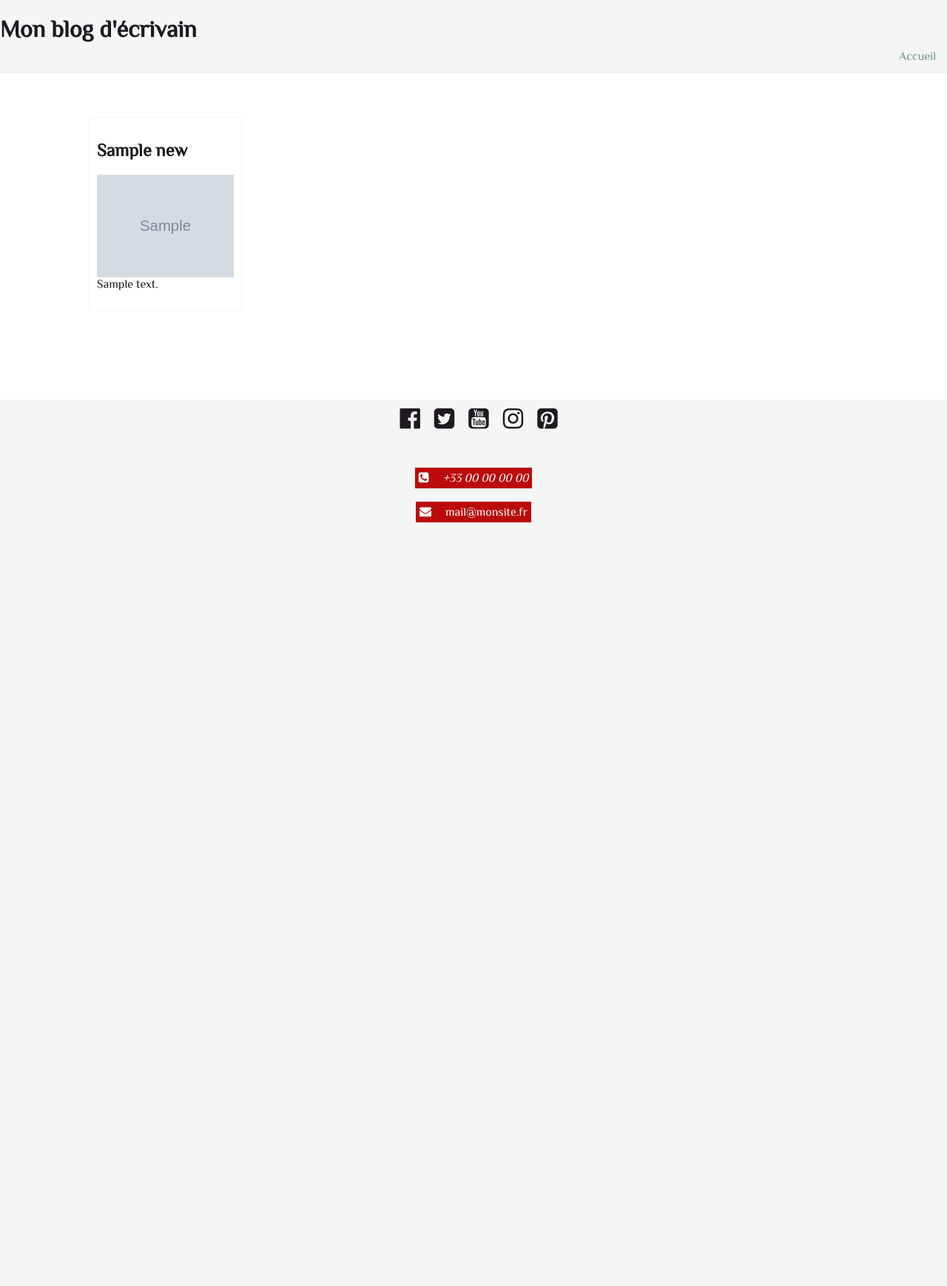
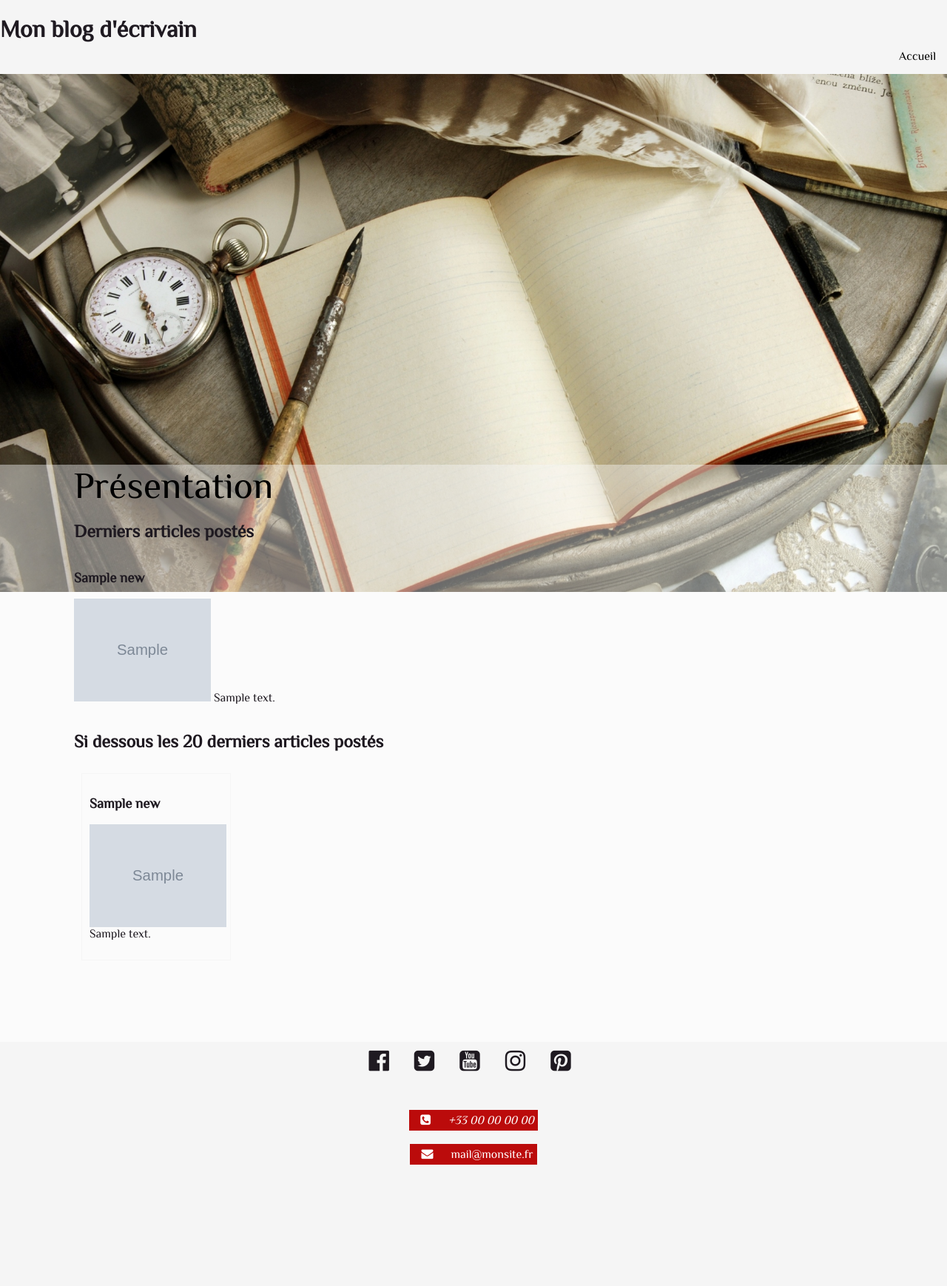
Before and after one commit to ljamel/parcour4, a PHP site: page /Sources_TP_App/ in a window 1280 px wide. Shown: the whole page at 74% size. Before the commit the page ends 706 px from the top, so only its background shows below. Run offline with PHP 8.4, Linux system fonts and the light colour scheme; tables that the repository leaves empty or names only in its code hold one stand-in row (values such as "Sample post"); grey boxes marked "Sample" are stand-in pictures.

Commit message:
Amélioration du design et sécurisation du script

```diff
--- a/tp-app-poo/App/Backend/Modules/News/Views/index.php
+++ b/tp-app-poo/App/Backend/Modules/News/Views/index.php
@@ -1,11 +1,11 @@
-<p style="text-align: center">Il y a actuellement <?= $nombreNews ?> articles. En voici la liste :</p>
+<p style="text-align: center; width:1800px;">Il y a actuellement <?= $nombreNews ?> articles. En voici la liste :</p>
 
 <table>
-  <tr><th>Auteur</th><th>Titre</th><th>Date d'ajout</th><th>Dernière modification</th><th>Action</th></tr>
+  <tr><th class="none">Auteur</th><th>Titre</th><th>Date d'ajout</th><th class="none">Dernière modification</th><th>Action</th></tr>
 <?php
 foreach ($listeNews as $news)
 {
-  echo '<tr><td>', $news['auteur'], '</td><td>', $news['titre'], '</td><td>le ', $news['dateAjout']->format('d/m/Y à H\hi'), '</td><td>', ($news['dateAjout'] == $news['dateModif'] ? '-' : 'le '.$news['dateModif']->format('d/m/Y à H\hi')), '</td><td><a href="news-update-', $news['id'], '.html"><img src="/images/update.png" alt="Modifier" /></a> <a href="news-delete-', $news['id'], '.html"><img src="/images/delete.png" alt="Supprimer" /></a></td></tr>', "\n";
+  echo '<tr><td class="none">', $news['auteur'], '</td><td>', $news['titre'], '</td><td>le ', $news['dateAjout']->format('d/m/Y à H\hi'), '</td><td class="none">', ($news['dateAjout'] == $news['dateModif'] ? '-' : 'le '.$news['dateModif']->format('d/m/Y à H\hi')), '</td><td><a href="news-update-', $news['id'], '.html"> <i class="fa fa-pencil-square-o fa-2x" aria-hidden="true"></i> </a> <a href="news-delete-', $news['id'], '.html"> <i class="fa fa-trash-o fa-2x" aria-hidden="true"></i></a></td></tr>', "\n";
 }
 ?>
 </table>
--- a/tp-app-poo/App/Backend/Templates/layout.php
+++ b/tp-app-poo/App/Backend/Templates/layout.php
@@ -1 +1,2 @@
-<?php require __DIR__.'/../../Frontend/Templates/layout.php';
+<?php require __DIR__.'/../../Frontend/Templates/layout.php'; ?>
+<style type="text/css"> #main{margin-top:170px; }</style>
--- a/tp-app-poo/App/Frontend/Config/app.xml
+++ b/tp-app-poo/App/Frontend/Config/app.xml
@@ -1,5 +1,7 @@
 <?xml version="1.0" encoding="utf-8" ?>
 <definitions>
   <define var="nombre_news" value="20" />
+  <define var="pre_news" value="1" />
+  <define var="first_news" value="2" />
   <define var="nombre_caracteres" value="500" />
 </definitions>
--- a/tp-app-poo/App/Frontend/Modules/News/NewsController.php
+++ b/tp-app-poo/App/Frontend/Modules/News/NewsController.php
@@ -12,6 +12,8 @@ class NewsController extends BackController
   public function executeIndex(HTTPRequest $request)
   {
     $nombreNews = $this->app->config()->get('nombre_news');
+    $maNews = $this->app->config()->get('first_news');
+    $preNews = $this->app->config()->get('pre_news');
     $nombreCaracteres = $this->app->config()->get('nombre_caracteres');
 
     // On ajoute une définition pour le titre.
@@ -21,7 +23,10 @@ class NewsController extends BackController
     $manager = $this->managers->getManagerOf('News');
 
     $listeNews = $manager->getList(0, $nombreNews);
+    $firstNews = $manager->getList(0, $maNews);
+    $preNews = $manager->getList(0, $preNews);
 
+	// Compte le nombre de caractères de chaque poste
     foreach ($listeNews as $news)
     {
       if (strlen($news->contenu()) > $nombreCaracteres)
@@ -35,6 +40,8 @@ class NewsController extends BackController
 
     // On ajoute la variable $listeNews à la vue.
     $this->page->addVar('listeNews', $listeNews);
+    $this->page->addVar('firstNews', $firstNews);
+    $this->page->addVar('preNews', $preNews);
   }
 
   public function executeShow(HTTPRequest $request)
--- a/tp-app-poo/App/Frontend/Modules/News/Views/index.php
+++ b/tp-app-poo/App/Frontend/Modules/News/Views/index.php
@@ -1,13 +1,47 @@
+<style type="text/css"> /* Pour que le style soit afficher uniquement sur la page index PS;essayer de trouver une autre solution */
+body {
+	background-image: url(http://localhost/Sources_TP_App/tp-app-poo/Web/images/index.jpg);
+	background-repeat: no-repeat;
+	background-size: cover;
+}
+#content-wrap {
+	background-color: rgba(245, 245, 245, 0.43);
+}
+
+</style>
+<div class="titrePresentation">Présentation</div>
 <?php
-foreach ($listeNews as $news)
+foreach ($preNews as $key => $news)
+{
+	if($key == 1) {
+?>
+	<div id="presentation">
+		<h3>
+			<a href="news-<?= $news['id'] ?>.html">
+				<h1><?= $news['titre'] ?></h1>
+			</a>
+		</h3>
+
+		<p>
+			<img src="<?= $news['image'] ?>" alt="<?= $news['titre'] ?>">
+			<?= nl2br($news['contenu']) ?>
+		</p>
+	</div>
+	<?php
+		         }
+}
+?>
+<h2>Derniers articles postés</h2>
+<?php
+foreach ($firstNews as $news)
 {
 ?>
-	<div id="article">
-		<h2>
+	<div id="presentation">
+		<h3>
 			<a href="news-<?= $news['id'] ?>.html">
 				<?= $news['titre'] ?>
 			</a>
-		</h2>
+		</h3>
 
 		<p>
 			<img src="<?= $news['image'] ?>" alt="<?= $news['titre'] ?>">
@@ -16,3 +50,23 @@ foreach ($listeNews as $news)
 	</div>
 	<?php
 }
+?>
+<h2>Si dessous les 20 derniers articles postés</h2><br />
+<?php
+foreach ($listeNews as $news)
+{
+?>
+	<div id="article">
+		<h3>
+			<a href="news-<?= $news['id'] ?>.html">
+				<?= $news['titre'] ?>
+			</a>
+		</h3>
+
+		<p>
+			<img src="<?= $news['image'] ?>" alt="<?= $news['titre'] ?>">
+			<?= nl2br($news['contenu']) ?>
+		</p>
+	</div>
+	<?php
+}
--- a/tp-app-poo/App/Frontend/Modules/News/Views/show.php
+++ b/tp-app-poo/App/Frontend/Modules/News/Views/show.php
@@ -6,7 +6,7 @@
 		<?= $news['titre'] ?>
 	</h2>
 	<p>
-		<img src="<?= nl2br($news['image']) ?>" alt="<?= $news['titre'] ?>">
+		<img src="<?= $news['image'] ?>" alt="<?= $news['titre'] ?>">
 		<?= nl2br($news['contenu']) ?>
 	</p>
 </div>
--- a/tp-app-poo/Web/css/plume.css
+++ b/tp-app-poo/Web/css/plume.css
@@ -1,76 +1,150 @@
 body {
 	height: 300px;
 	font-family: 'Philosopher', sans-serif;
-	color:#1F1A21;
-	margin:0px;
+	color: #1F1A21;
+	margin: 0px;
 }
+
 #menu-header {
-	position:fixed;
-	top:0px;
-	left:0px;
-	right:0px;
+	position: fixed;
+	top: 0px;
+	left: 0px;
+	right: 0px;
 	height: 100px;
 	background-color: #f5f5f5;
 }
+
 #menu-header-scrollBas {
-	display:none;
-	position:fixed;
-	top:0px;
-	left:0px;
-	right:0px;
+	display: none;
+	position: fixed;
+	top: 0px;
+	left: 0px;
+	right: 0px;
 	height: 41px;
-	background-color: rgba(245, 245, 245, 0.51);
+	background-color: rgba(245, 245, 245, 0.43);
 }
+
 h1 {
 	margin-bottom: 0px;
+}
+
+h2 {
+	width: 1850px;
 }
 
 a {
 	text-decoration: none;
 	color: #1f1a21;
 }
-ul	{
+
+ul {
 	list-style: none;
-	text-align:right;
-	margin:10px;
-}
-li {
-	display:inline;
-	margin:5px;
-}
-li a {
-	color: #699390;
-}
-li a:hover {
-	color:black;
-	border-bottom: solid 1px #1F1A21;
-	padding:14px 0px;
+	text-align: right;
+	margin: 10px;
 }
 
+li {
+	display: inline;
+	margin: 5px;
+}
+
+li a {
+	color: black;
+}
+
+li a:hover {
+	color: black;
+	border-bottom: solid 2px #1F1A21;
+	padding: 13px 0px;
+}
+
+
 /* section body */
-#main { /* penser a aligner le contenue et ajouté du design */
-	display:flex;
+
+#main {
+	/* penser a aligner le contenue et ajouté du design */
+	display: flex;
 	flex-wrap: wrap;
-	margin:100px;
-	margin-top:120px;
+	margin: 100px;
+	margin-top: 350px;
 }
+
+
+#presentation {
+	width: 1850px;
+}
+.titrePresentation {
+	color:black;
+	font-size:50px;
+	margin-top:0px;
+}
+
 #article {
-	margin:20px;
-	width:185px;
-	border:solid 1px #f5f5f5;
+	margin: 10px;
+	width: 180px;
+	border: solid 1px #f5f5f5;
 	padding: 10px;
 }
+
 #page {
 	width: 1300px
 }
+
 img {
-	width:185px;
-}
-#commentaire {
-	margin:140px;
+	width: 185px;
 }
 
+#commentaire {
+	margin: 140px;
+}
+
+.bouton {
+	background-color: dodgerblue;
+	padding: 5px;
+	padding: 6px 0 6px 0;
+	font: bold 13px Arial;
+	background: #1F1A21;
+	color: #fff;
+	width: 100px;
+	border: none;
+}
+input {
+	margin-top:6px;
+	border-style:1px solid;
+}
+textarea {
+	width:590px;
+	height: 400px;
+	border-style:1px solid;
+}
+#ajout {
+	background-color:#fdfdf8;
+	padding:20px;
+}
+th {
+	color: #1F1A21;
+	font-size:x-large;
+}
+tr {
+	background-color: white;
+	line-height:30px;
+}
+tr:hover :not(th) {
+	background-color: #f5f5f5;
+}
+table {
+	border-collapse: collapse;
+}
+table td {
+	border-top:1px solid #f5f5f5;
+	border-left:1px solid #f5f5f5;
+	border-right:1px solid #f5f5f5;
+	padding:10px;
+}
+
+
 /* section footer */
+
 .footer-color-contact {
 	padding: 5px 5px;
 	color: white;
@@ -90,6 +164,8 @@ img {
 	padding: 11px;
 	text-align: center;
 }
+
+
 /* icone font asswome */
 
 .fa {
@@ -129,17 +205,47 @@ img {
 .fa-pinterest-square {
 	color: #1f1a21;
 }
+.fa-trash-o {
+	color:#BB0B0B;
+}
+.fa-pencil-square-o {
+	color:#1F1A21;
+}
 
 .fa {
-    margin-right: 15px;
-	margin-top:10px;
+	margin-right: 20px;
+	margin-left:10px;
+	margin-top: 10px;
+}
+/* Grand format */
+@media screen and (min-width: 1200px) {
+	#main {
+		margin-top:610px;
+	}
+	textarea {
+		width:900px;
+	}
 }
 
+/*Formats mobile*/
 
-/*Formats mobile*/
-@media screen and (max-width: 640px) {
-	#main  {
-		margin:5px;
+@media screen and (max-width: 700px) {
+	#main {
+		margin: 5px;
+		margin-top:230px;
 	}
-
+	#article {
+		margin: auto;
+		margin-top: 120px;
+		width: 240px;
 	}
+	table {
+		margin-top:100px;
+	}
+	.none {
+		display:none;
+	}
+	textarea {
+		width:100%;
+	}
+}
--- a/tp-app-poo/lib/OCFram/TextField.php
+++ b/tp-app-poo/lib/OCFram/TextField.php
@@ -15,7 +15,7 @@ class TextField extends Field
       $widget .= $this->errorMessage.'<br />';
     }
 
-    $widget .= '<label>'.$this->label.'</label><textarea name="'.$this->name.'"';
+    $widget .= '<br /><label>'.$this->label.'</label><br /><textarea name="'.$this->name.'"';
 
     if (!empty($this->cols))
     {
--- a/tp-app-poo/lib/vendors/Entity/News.php
+++ b/tp-app-poo/lib/vendors/Entity/News.php
@@ -19,7 +19,7 @@ class News extends Entity
 
   public function isValid()
   {
-    return !(empty($this->auteur) || empty($this->titre) || empty($this->image) || empty($this->contenu));
+    return !(empty($this->auteur) || empty($this->titre) || empty($this->contenu));
   }
 
 
--- a/tp-app-poo/lib/vendors/FormBuilder/NewsFormBuilder.php
+++ b/tp-app-poo/lib/vendors/FormBuilder/NewsFormBuilder.php
@@ -12,7 +12,7 @@ class NewsFormBuilder extends FormBuilder
   public function build()
   {
     $this->form->add(new StringField([
-        'label' => 'Auteur',
+        'label' => 'Auteur<br />',
         'name' => 'auteur',
         'maxLength' => 20,
         'validators' => [
@@ -21,7 +21,7 @@ class NewsFormBuilder extends FormBuilder
         ],
        ]))
        ->add(new StringField([
-        'label' => 'Titre',
+        'label' => '<br />Titre<br />',
         'name' => 'titre',
         'maxLength' => 100,
         'validators' => [
--- a/tp-app-poo/lib/vendors/Model/NewsManager.php
+++ b/tp-app-poo/lib/vendors/Model/NewsManager.php
@@ -28,7 +28,7 @@ abstract class NewsManager extends Manager
     }
     else
     {
-      throw new \RuntimeException('La news doit être validée pour être enregistrée');
+      throw new \RuntimeException('Tous les champs doivent être remplies pour pouvoir ajouté un article');
     }
   }
 
--- a/tp-app-poo/lib/vendors/Model/NewsManagerPDO.php
+++ b/tp-app-poo/lib/vendors/Model/NewsManagerPDO.php
@@ -26,6 +26,7 @@ class NewsManagerPDO extends NewsManager
     $this->dao->exec('DELETE FROM news WHERE id = '.(int) $id);
   }
 
+  // Appell les données qui seron affiche dans la page index
   public function getList($debut = -1, $limite = -1)
   {
     $sql = 'SELECT id, auteur, titre, contenu, image, dateAjout, dateModif FROM news ORDER BY id DESC';
@@ -51,9 +52,10 @@ class NewsManagerPDO extends NewsManager
     return $listeNews;
   }
 
+  // Appel les données qui seron afficher dans une page unique
   public function getUnique($id)
   {
-    $requete = $this->dao->prepare('SELECT id, auteur, titre, contenu, dateAjout, dateModif FROM news WHERE id = :id');
+    $requete = $this->dao->prepare('SELECT id, auteur, titre, contenu, image, dateAjout, dateModif FROM news WHERE id = :id');
     $requete->bindValue(':id', (int) $id, \PDO::PARAM_INT);
     $requete->execute();
 
```
Also changed, not shown: tp-app-poo/App/Backend/Modules/News/NewsController.php (+5 -5 lines), tp-app-poo/App/Backend/Modules/News/Views/insert.php (+9 -8 lines), tp-app-poo/Web/images/index.jpg (added), 1 other file. Lines whose indentation alone changed are shown as unchanged.
